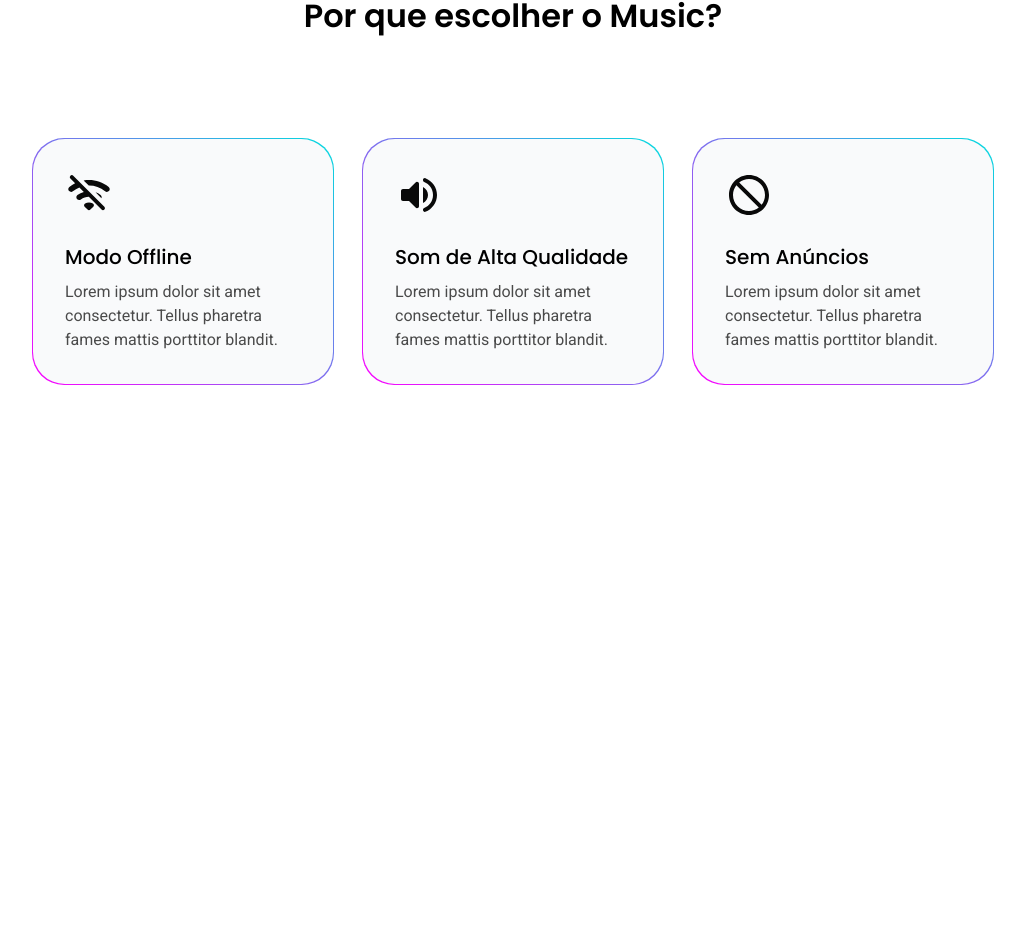
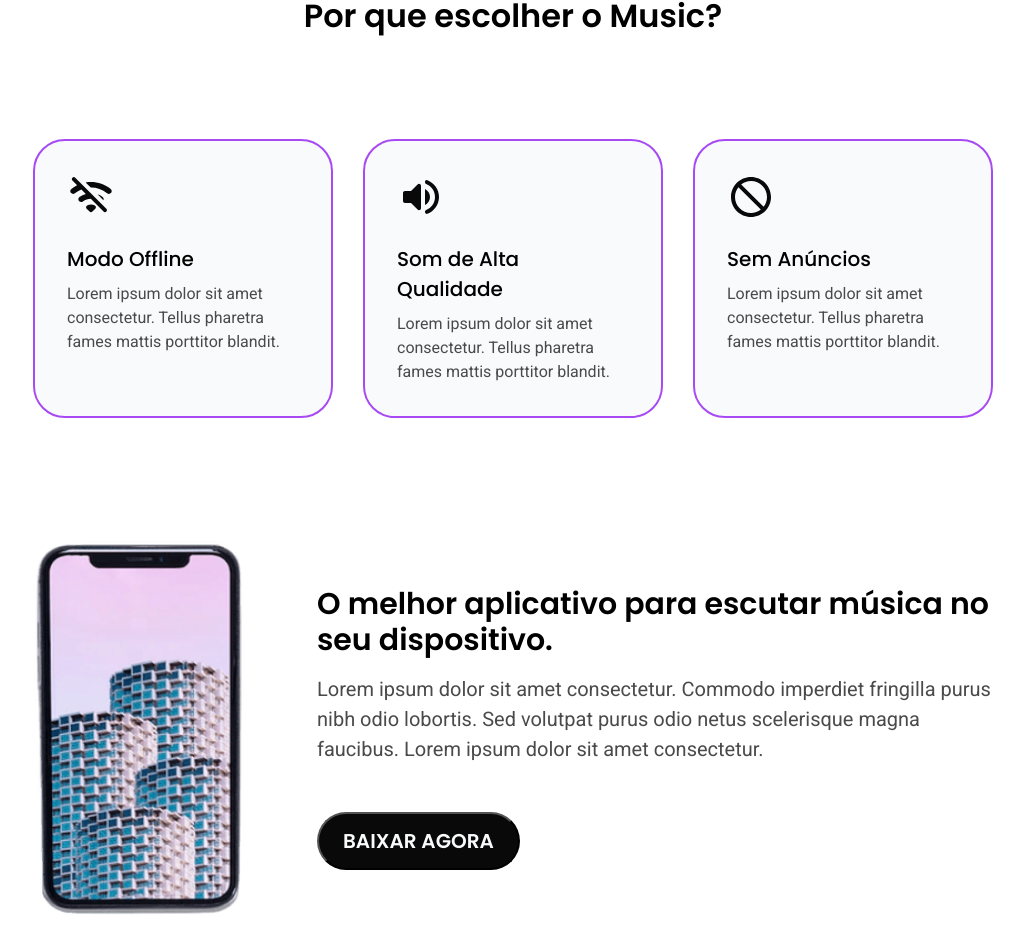
Before and after one commit to ThiagoSantosBatista/Music, a React (Vite) app: page / in a window 1280 px wide. Shown: the part 793-1745 px from the top of the page, without its empty margins (127-1152 px from the left). Before the commit the page ends 1297 px from the top, so only its background shows below. Built offline with nearby package versions, Linux system fonts and the light colour scheme.

Commit message:
feat: Baixar section criado e estilizado

```diff
--- /dev/null
+++ b/src/components/Main/BaixarSection/index.tsx
@@ -0,0 +1,23 @@
+import React from "react";
+import Button from "../../Button";
+import CelularImg from '../../../assets/celular.webp'
+import * as S from "./styles";
+
+const BaixarSection = () => {
+  return (
+    <S.Section>
+      <img src={CelularImg} alt="Celular" />
+      <S.ContentDiv>
+        <h2>O melhor aplicativo para escutar música no seu dispositivo.</h2>
+        <p>
+          Lorem ipsum dolor sit amet consectetur. Commodo imperdiet fringilla
+          purus nibh odio lobortis. Sed volutpat purus odio netus scelerisque
+          magna faucibus. Lorem ipsum dolor sit amet consectetur.
+        </p>
+        <Button text="Baixar Agora" />
+      </S.ContentDiv>
+    </S.Section>
+  );
+};
+
+export default BaixarSection;
--- /dev/null
+++ b/src/components/Main/BaixarSection/styles.ts
@@ -0,0 +1,33 @@
+import styled from "styled-components";
+
+export const Section = styled.section`
+  display: grid;
+  grid-template-columns: auto 1fr;
+  align-items: center;
+  gap: 7.2rem;
+  margin: 0 auto 12rem;
+  padding: 0 16rem;
+  max-width: 144rem;
+
+  img {
+    width: 21.2rem;
+    height: auto;
+  }
+`;
+
+export const ContentDiv = styled.div`
+  max-width: 70rem;
+  h2 {
+    margin-bottom: 1.6rem;
+    font-size: 3rem;
+    font-weight: 600;
+    line-height: 1.2;
+  }
+  p {
+    margin-bottom: 4.8rem;
+    color: #4a4a4a;
+    font-size: 2rem;
+    line-height: 1.5;
+    font-family: "Roboto", sans-serif;
+  }
+`;
--- a/src/components/Main/VantagensSection/styles.ts
+++ b/src/components/Main/VantagensSection/styles.ts
@@ -26,15 +26,7 @@ export const Card = styled.li`
   max-width: 35.2rem;
   border-radius: 3.2rem;
   background: #f9fafb;
-
-  &::after {
-    content: "";
-    position: absolute;
-    inset: -0.1rem;
-    background: linear-gradient(to right top, #fc00ff, #00dbde);
-    border-radius: inherit;
-    z-index: -1;
-  }
+  border: 0.2rem solid #A74AF4;
 
   h3 {
     font-size: 2rem;
@@ -45,6 +37,6 @@ export const Card = styled.li`
   p {
     color: #4a4a4a;
     line-height: 1.5;
-    font-family: 'Roboto', sans-serif;;
+    font-family: "Roboto", sans-serif;
   }
 `;
--- a/src/components/Main/index.tsx
+++ b/src/components/Main/index.tsx
@@ -1,4 +1,5 @@
 import React from "react";
+import BaixarSection from "./BaixarSection";
 import HeroSection from "./HeroSection";
 import * as S from "./styles";
 import VantagensSection from "./VantagensSection";
@@ -8,6 +9,7 @@ const Main = () => {
     <main>
       <HeroSection />
       <VantagensSection />
+      <BaixarSection />
     </main>
   );
 };
```
Also changed, not shown: src/assets/celular.png (deleted), src/assets/celular.webp (added).
